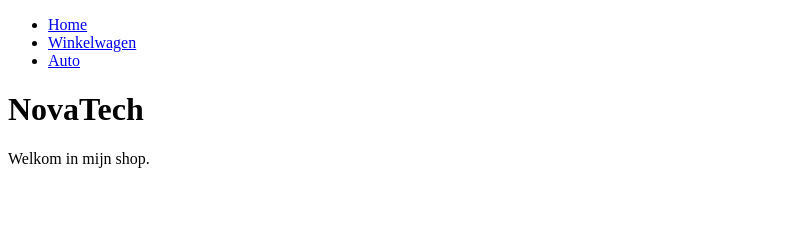
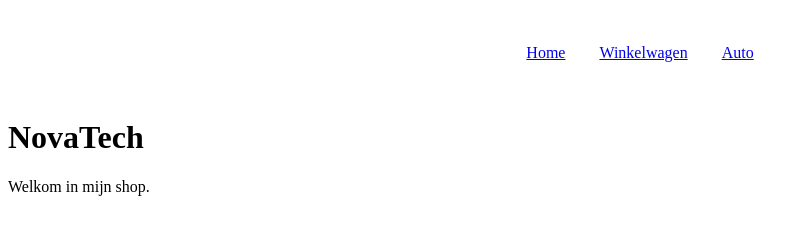
Before and after one commit to abdurahmaan076/NovaTech, a plain HTML site: page index.html in a window 1280 px wide. Shown: the whole page, without its empty margins (0-809 px from the left). Drawn offline with Linux system fonts and the light colour scheme.

Commit message:
Update index.html

```diff
--- a/index.html
+++ b/index.html
@@ -1,6 +1,23 @@
 <!DOCTYPE html>
 <html>
 <head>
+    <style>
+  nav {
+    background-color: white;  /* Maakt de balk wit */
+    text-align: center;       /* Zet alles in de nav in het midden */
+    padding: 20px;            /* Geeft de balk wat ademruimte */
+  }
+
+  ul {
+    list-style-type: none;    /* Haalt die zwarte puntjes weg */
+    padding: 0;
+  }
+
+  li {
+    display: inline;          /* Zet de linkjes naast elkaar i.p.v. onder elkaar */
+    margin: 0 15px;           /* Geeft ruimte tussen de woorden */
+  }
+</style>
     <title>NovaTech | Elektronica</title>
 </head>
 <body>
```
